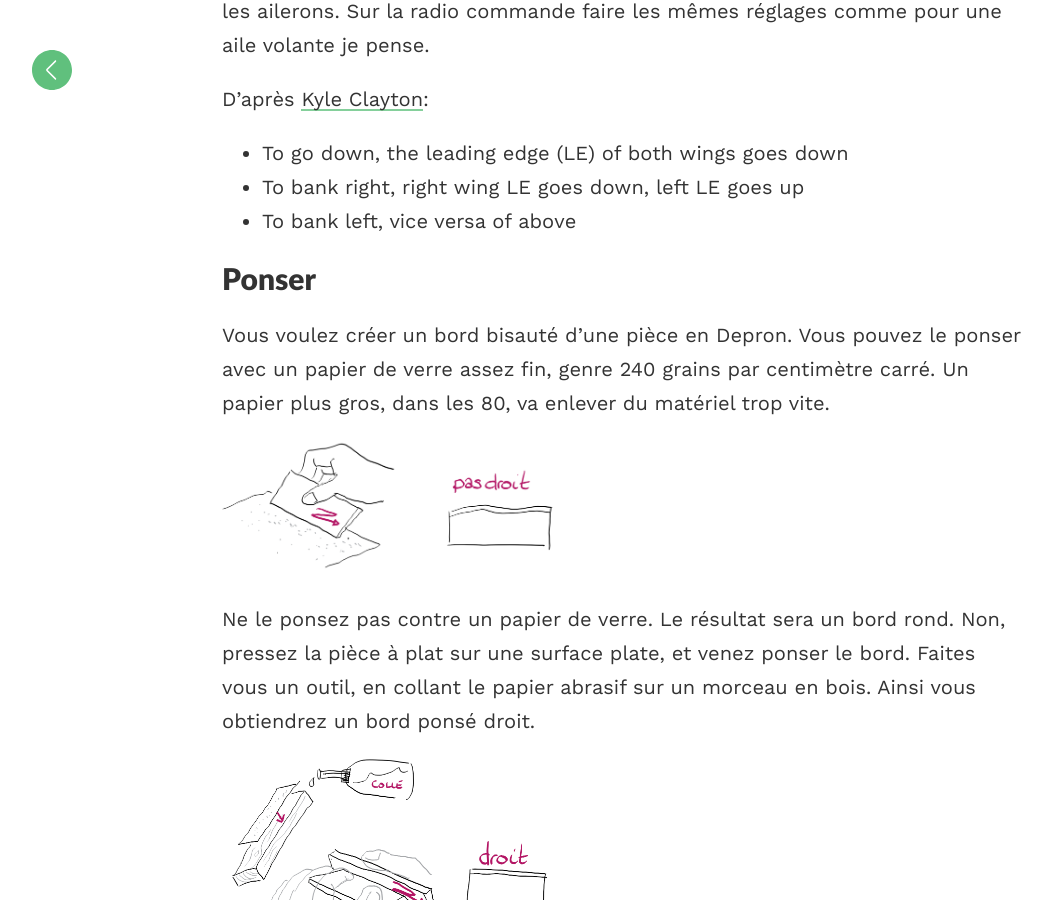
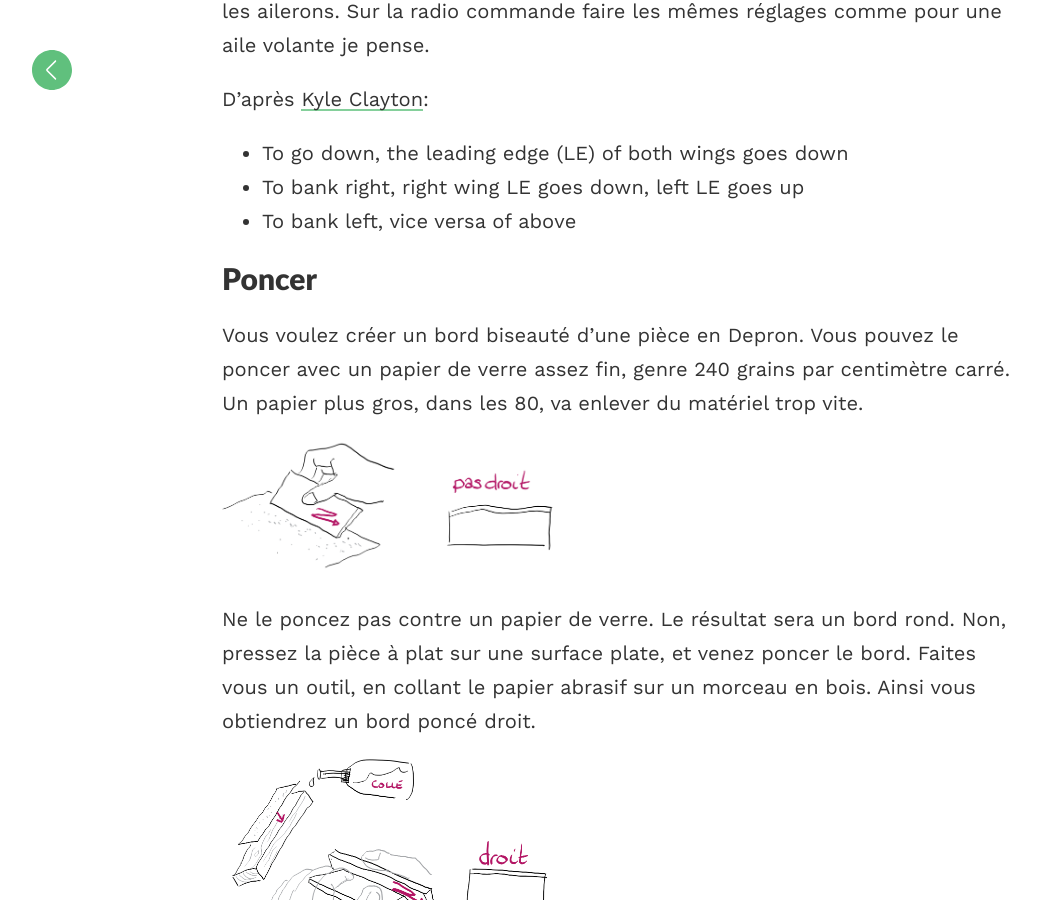
Before and after one commit to xtof-durr/xtof-durr.github.io, a Jekyll site: the page built from rcplane/index.md, in a window 1280 px wide and 900 px high, scrolled down 14078 px. Shown: the whole window, without its empty margins (18-1070 px from the left). Built offline with Jekyll 4.4.1, drawn with Linux system fonts in a browser that asks for light colours; our own code applies the rules of GitHub Pages for plain Markdown files.

Commit message:
typo poncer

```diff
--- a/rcplane/index.md
+++ b/rcplane/index.md
@@ -309,19 +309,19 @@ D'après [Kyle Clayton](https://www.rcgroups.com/forums/showthread.php?1133158-H
 - To bank right, right wing LE goes down, left LE goes up
 - To bank left, vice versa of above
 
-## Ponser
+## Poncer
 
-Vous voulez créer un bord bisauté d'une pièce en Depron.
-Vous pouvez le ponser avec un papier de verre assez fin, genre 240 grains par centimètre carré.
+Vous voulez créer un bord biseauté d'une pièce en Depron.
+Vous pouvez le poncer avec un papier de verre assez fin, genre 240 grains par centimètre carré.
 Un papier plus gros, dans les 80, va enlever du matériel trop vite.
 
 
-![](ponser_pas_droit.png){:width="350"}
+![](poncer_pas_droit.png){:width="350"}
 
-Ne le ponsez pas contre un papier de verre. Le résultat sera un bord rond.
-Non, pressez la pièce à plat sur une surface plate, et venez ponser le bord. Faites vous un outil, en collant le papier abrasif sur un morceau en bois. Ainsi vous obtiendrez un bord ponsé droit.
+Ne le poncez pas contre un papier de verre. Le résultat sera un bord rond.
+Non, pressez la pièce à plat sur une surface plate, et venez poncer le bord. Faites vous un outil, en collant le papier abrasif sur un morceau en bois. Ainsi vous obtiendrez un bord poncé droit.
 
-![](ponser_droit.png){:width="350"}
+![](poncer_droit.png){:width="350"}
 
 ## Sandow
 
```
Also changed, not shown: rcplane/poncer_droit.png (renamed from rcplane/ponser_droit.png), rcplane/poncer_pas_droit.png (renamed from rcplane/ponser_pas_droit.png).
